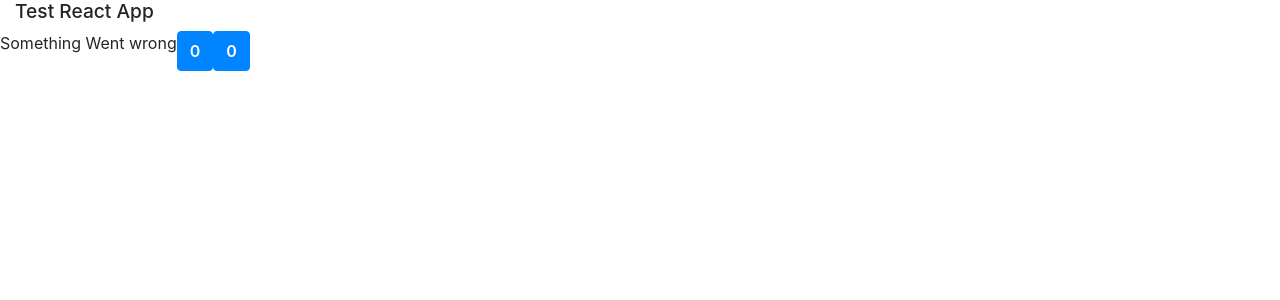
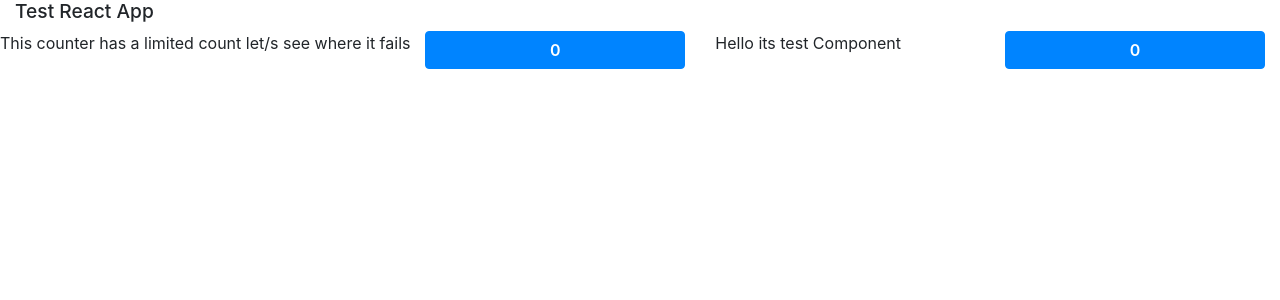
Before and after one commit to VikashSharma01/test-react-app, a React (Create React App) app: page / in a window 1280 px wide. Shown: the top 300 px of the page. Built offline with nearby package versions, Linux system fonts and the light colour scheme.

Commit message:
Little modification for same

```diff
--- a/src/app/App.jsx
+++ b/src/app/App.jsx
@@ -16,9 +16,14 @@ function App() {
       </Row>
       <Row>
         <ErrorHandler>
-          <p>Something Went wrong</p>
-          <BuggyCounter />
-          <BuggyCounter />
+          <p>This counter has a limited count let/s see where it fails</p>
+          <Col>
+            <BuggyCounter />
+          </Col>
+          <Col>Hello its test Component</Col>
+          <Col>
+            <BuggyCounter />
+          </Col>
         </ErrorHandler>
       </Row>
     </Container>
--- a/src/app/components/BuggyCounter.jsx
+++ b/src/app/components/BuggyCounter.jsx
@@ -19,7 +19,7 @@ class BuggyCounter extends Component {
     if (counter === 5) {
       throw new Error('I crashed');
     }
-    return <Button onClick={this.handleClick}>{counter}</Button>;
+    return <Button block onClick={this.handleClick}>{counter}</Button>;
   }
 }
 
```
